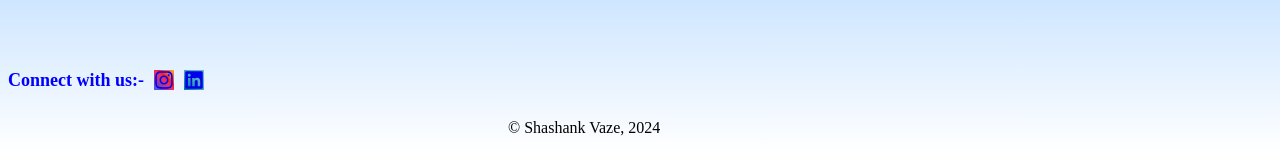
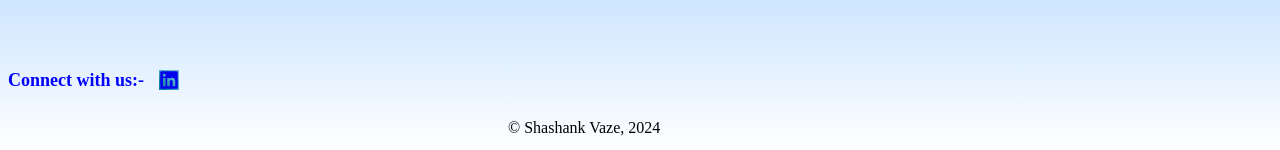
Before and after one commit to shashankdv1/Weather-App, a React (Create React App) app: page / in a window 1280 px wide. Shown: the part 652-802 px from the top of the page. Built offline with nearby package versions, Linux system fonts and the light colour scheme; no server answers.

Commit message:
Update Footer.jsx

```diff
--- a/src/Components/Footer.jsx
+++ b/src/Components/Footer.jsx
@@ -6,7 +6,7 @@ function Footer()
     return(
         <div className="footer">
             <div className="connect">
-            <h1 id ="about">Connect with us:-</h1><a href="https://www.instagram.com/shashank_vaze/"><FaInstagram style={{background: 'linear-gradient(45deg, #405DE6, #5851DB, #833AB4, #C13584, #E1306C, #FD1D1D, #F56040, #F77737, #FCAF45)', marginLeft:'10px'}}/> </a><a href="https://www.linkedin.com/in/shashankvaze/"><FaLinkedin  style={{background: 'linear-gradient(45deg, #0077B5, #1B8AAA, #49A7C3, #64B1CC, #7AB6D3)',marginLeft:'10px'}}/></a>
+            <h1 id ="about">Connect with us:-</h1>&nbsp;<a href="https://www.linkedin.com/in/shashankvaze/"><FaLinkedin  style={{background: 'linear-gradient(45deg, #0077B5, #1B8AAA, #49A7C3, #64B1CC, #7AB6D3)',marginLeft:'10px'}}/></a>
             </div>
             <p>© Shashank Vaze, {currentYear}</p>
         </div>
```
